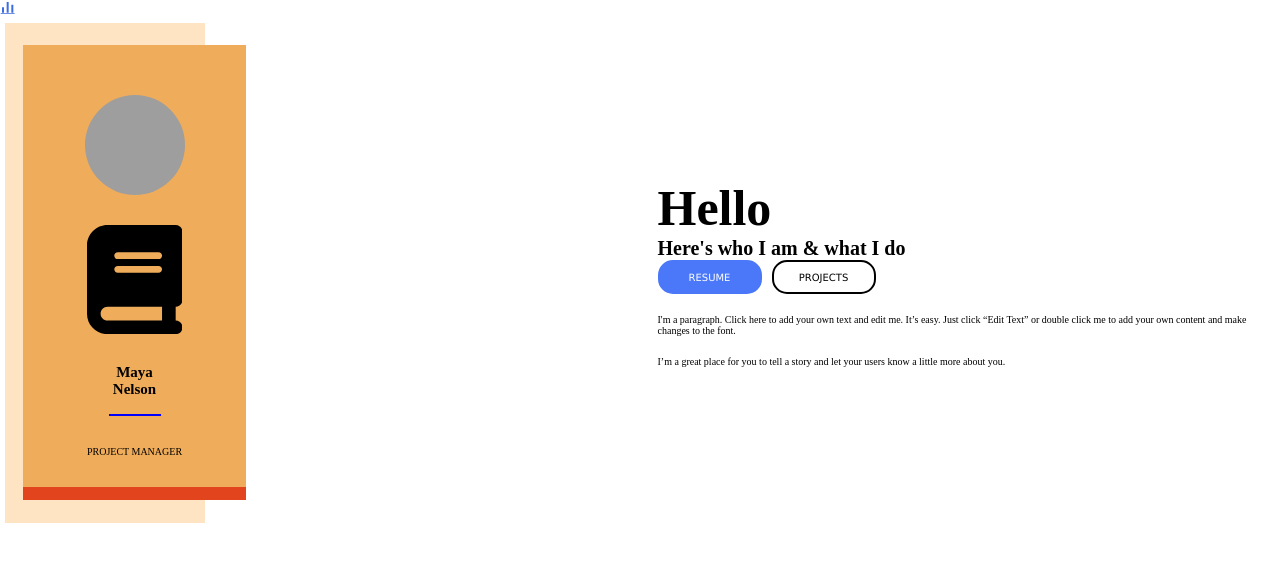
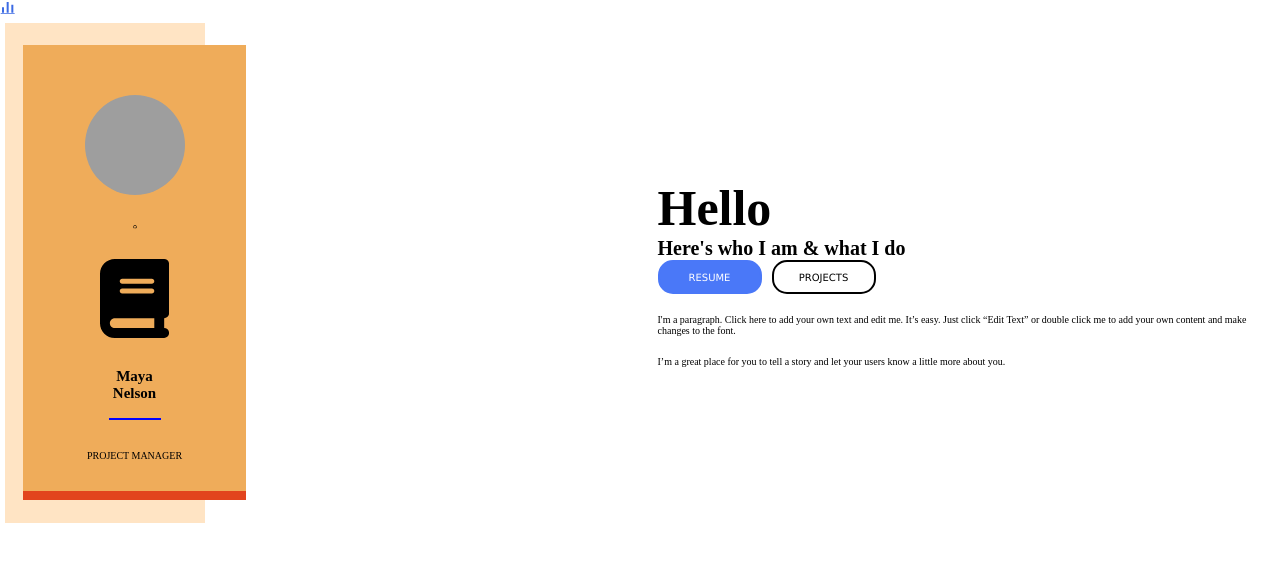
Before and after one commit to NaPryder/python-web-scraping, a plain HTML site: page basic-html/index-with-css.html in a window 1280 px wide. Drawn offline with Linux system fonts and the light colour scheme; grey boxes are pictures that could not be loaded.

Commit message:
add icon

```diff
--- a/basic-html/index-with-css.html
+++ b/basic-html/index-with-css.html
@@ -31,6 +31,12 @@
             src="https://images.unsplash.com/photo-1535713875002-d1d0cf377fde?ixlib=rb-4.0.3&ixid=M3wxMjA3fDB8MHxwaG90by1wYWdlfHx8fGVufDB8fHx8fA%3D%3D&auto=format&fit=crop&w=880&q=80"
             alt="">
         </div>
+        <svg class="MuiSvgIcon-root MuiSvgIcon-fontSizeSmall css-1k33q06" focusable="false" aria-hidden="true"
+          viewBox="0 0 24 24" data-testid="GitHubIcon">
+          <path
+            d="M12 1.27a11 11 0 00-3.48 21.46c.55.09.73-.28.73-.55v-1.84c-3.03.64-3.67-1.46-3.67-1.46-.55-1.29-1.28-1.65-1.28-1.65-.92-.65.1-.65.1-.65 1.1 0 1.73 1.1 1.73 1.1.92 1.65 2.57 1.2 3.21.92a2 2 0 01.64-1.47c-2.47-.27-5.04-1.19-5.04-5.5 0-1.1.46-2.1 1.2-2.84a3.76 3.76 0 010-2.93s.91-.28 3.11 1.1c1.8-.49 3.7-.49 5.5 0 2.1-1.38 3.02-1.1 3.02-1.1a3.76 3.76 0 010 2.93c.83.74 1.2 1.74 1.2 2.94 0 4.21-2.57 5.13-5.04 5.4.45.37.82.92.82 2.02v3.03c0 .27.1.64.73.55A11 11 0 0012 1.27">
+          </path>
+        </svg>
         <svg aria-hidden="true" focusable="false" data-prefix="fas" data-icon="book" role="img"
           xmlns="http://www.w3.org/2000/svg" viewBox="0 0 448 512"
           class="margin-right-2xs svg-inline--fa fa-book fa-fw fa-lg">
--- a/basic-html/src/styles/index.css
+++ b/basic-html/src/styles/index.css
@@ -129,6 +129,11 @@ div {
   height: 100%;
 }
 
+.MuiSvgIcon-root {
+  width: 12px;
+  height: 12px;
+}
+
 /* .row {
   display: flex;
   flex-direction: row;
```
